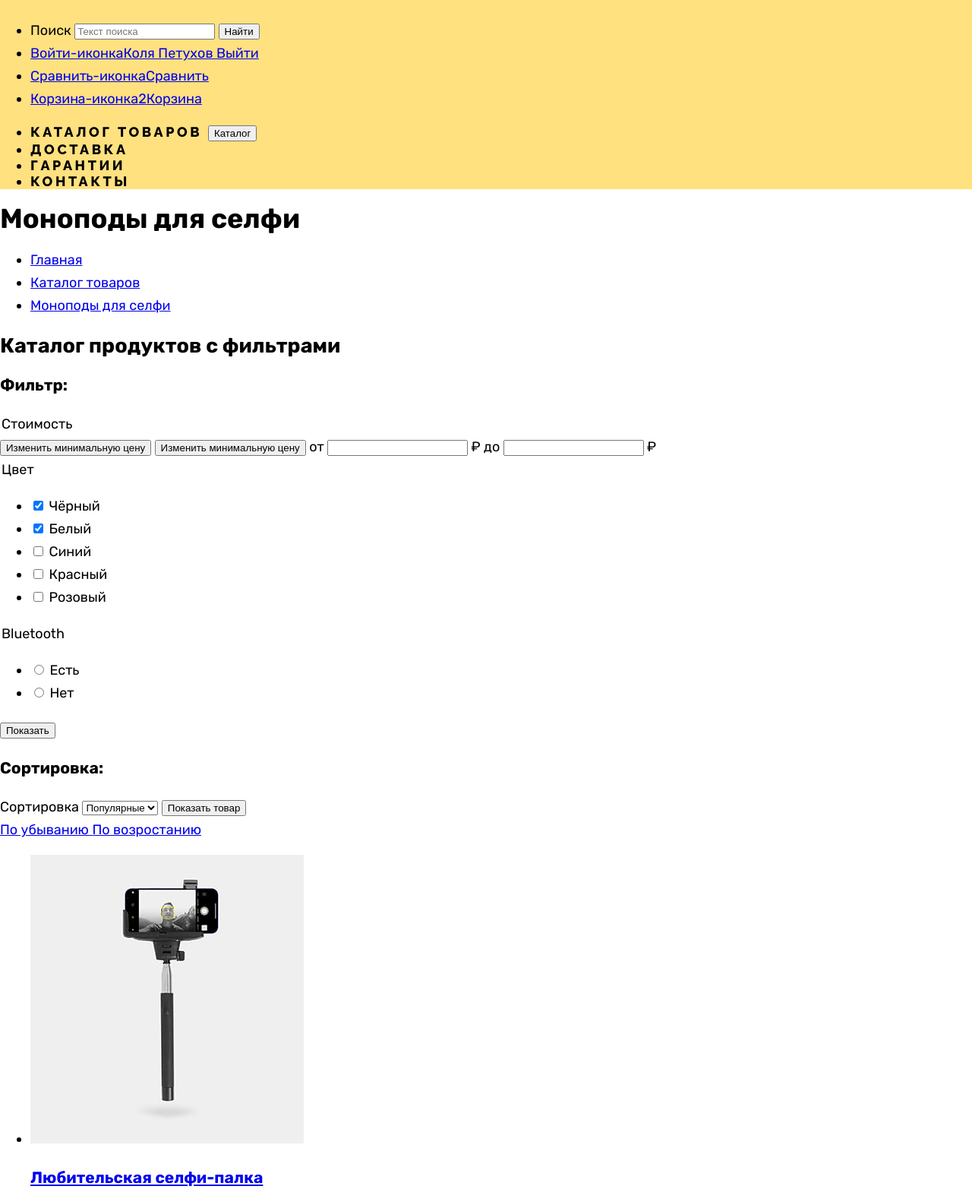
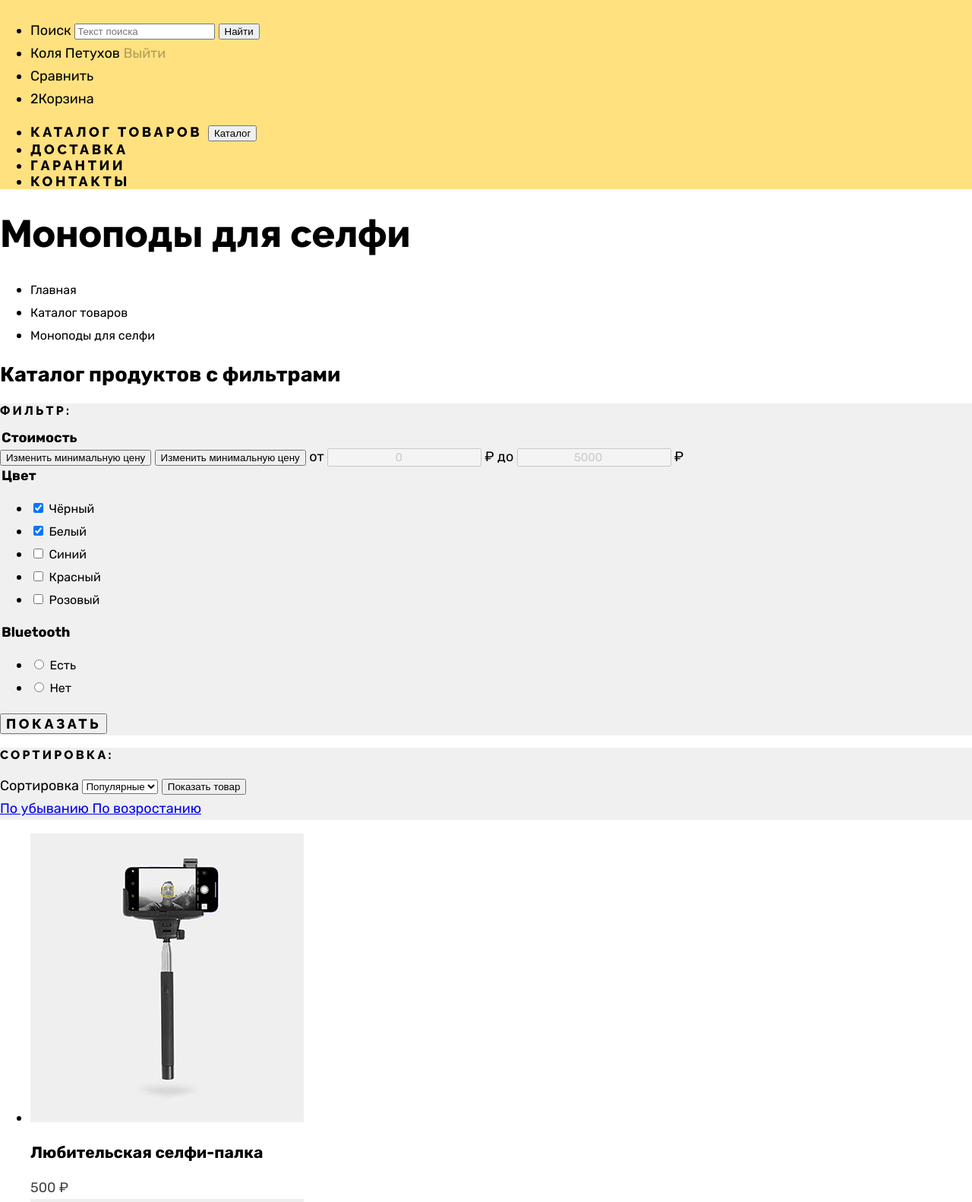
Before and after one commit to DzhelilovBA/device-learning, a plain HTML site: page device/catalog.html in a window 1280 px wide. Shown: the part 38-1620 px from the top of the page at 76% size. Drawn offline with Linux system fonts and the light colour scheme.

Commit message:
базовая стилизация каталога

```diff
--- a/device/catalog.html
+++ b/device/catalog.html
@@ -20,19 +20,19 @@
             </form>
           </li>
           <li class="navigation-user-item">
-            <a href="#" class="navigation-user-link">
-              <span class="visually-hidden">Войти-иконка</span>Коля Петухов
+            <a href="#" class="navigation-link">
+              <span class="enter-icon"></span>Коля Петухов
             </a>
             <a href="#" class="link-exit">Выйти</a>
           </li>
           <li class="navigation-user-item">
-            <a href="#" class="navigation-user-link">
-              <span class="visually-hidden">Сравнить-иконка</span>Сравнить
+            <a href="#" class="navigation-link">
+              <span class="compare-icon"></span>Сравнить
             </a>
           </li>
           <li class="navigation-user-item">
-            <a href="#" class="navigation-user-link">
-              <span class="visually-hidden">Корзина-иконка</span><span class="basket-counter">2</span>Корзина
+            <a href="#" class="navigation-link">
+              <span class="basket-counter">2</span><span class="basket-icon"></span>Корзина
             </a>
           </li>
         </ul>
@@ -73,7 +73,7 @@
       </header>
       <section class="catalog-products">
         <h2 class="visually-hidden">Каталог продуктов с фильтрами</h2>
-        <div class="filter-sorting-cantainer">
+        <div class="filter-cantainer">
           <form class="catalog-filter" action="https://echo.htmlacademy.ru/" method="get">
             <h3 class="filter-title">Фильтр:</h3>
             <fildset class="catalog-filter-group">
@@ -85,10 +85,10 @@
                 <span class="visually-hidden">Изменить минимальную цену</span>
               </button>
               <label class="catalog-filter-label">
-                от <input type="number" class="catalog-filter-input" name="min-price"> ₽
+                от <input type="number" class="catalog-filter-input" name="min-price" placeholder="0"> ₽
               </label>
               <label clas="catalog-filter-label">
-                до <input type="number" class="catalog-filter-input" name="max-price"> ₽
+                до <input type="number" class="catalog-filter-input" name="max-price" placeholder="5000"> ₽
               </label>
             </fildset>
             <fildset class="catalog-filter-group">
@@ -152,12 +152,17 @@
                 </li>
               </ul>
             </fildset>
-            <button class="button" type="submit">Показать</button>
+            <div class="button-container">
+              <div class="under-button-line"></div>
+              <button class="button button-information" type="submit">Показать</button>
+            </div>
           </form>
+        </div>
+        <div class="sorting-conteiner">
           <form class="sorting-type">
             <h3 class="sorting-title">Сортировка:</h3>
-            <label class="visually-hidden" for="sortiong">Сортировка</label>
-            <select class="select-control" id="sortiong" nae="sortiong">
+            <label class="visually-hidden" for="sorting">Сортировка</label>
+            <select class="select-control" id="sortiong" name="sorting">
               <option value="popular">Популярные</option>
               <option value="cheap">Дешевые</option>
               <option value="expensive">Дорогие</option>
@@ -172,28 +177,28 @@
           </a>
         </div>
        <ul class="product-list">
-        <li clss="product-card">
+        <li class="product-card">
           <a href="#" class="product-link">
             <img src="images/product-2.jpg" alt="Любительская селфи-палка" width="360" height="380">
             <h3 class="product-title">Любительская селфи-палка</h3>
           </a>
           <span class="product-pirce">500 ₽</span>
         </li>
-        <li clss="product-card">
+        <li class="product-card">
           <a href="#" class="product-link">
             <img src="images/product-2-1.jpg" width="360" height="380" alt="Профессиональная селфи-палка ">
             <h3 class="product-title">Профессиональная селфи-палка </h3>
           </a>
           <span class="product-pirce">1500 ₽</span>
         </li>
-        <li clss="product-card">
+        <li class="product-card">
           <a href="#" class="product-link">
             <img src="images/product-2-2.jpg" width="360" height="380" alt="Непотопляемая селфи-палка">
             <h3 class="product-title">Непотопляемая селфи-палка</h3>
           </a>
           <span class="product-pirce">2500 ₽</span>
         </li>
-        <li clss="product-card">
+        <li class="product-card">
           <a href="#" class="product-link">
             <img src="images/product-2-3.jpg" alt="Селфи-палка «Следуй за мной»">
             <h3 class="product-title">Селфи-палка «Следуй за мной»</h3>
@@ -201,11 +206,10 @@
           <span class="product-pirce">1500 ₽</span>
         </li>
        </ul>
+       <button type="button" class="button button-information button-show-more">Загрузить еще</button>
        <ul class="pagination-list">
         <li class="pagination-item pagination-prev">
-          <a href="#" class="pagination-link">
-            <span class="pagination-text">Назад</span>
-          </a>
+          <a href="#" class="pagination-text">Назад</a>
         </li>
         <li class="pagination-item">
           <a href="#" class="pagination-link">1</a>
@@ -223,9 +227,7 @@
           <a href="#" class="pagination-link">15</a>
         </li>
         <li class="pagination-item pagination-next">
-          <a href="#" class="pagination-link">
-            <span class="pagination-text">Вперед</span>
-          </a>
+          <a href="#" class="pagination-text">Вперед</a>
         </li>
        </ul>
 
--- a/device/styles/style.css
+++ b/device/styles/style.css
@@ -71,6 +71,16 @@
 .navigation-link {
   text-decoration: none;
   color: #000000;
+}
+
+.link-exit {
+  font-family: 'Rubik';
+  font-weight: 400;
+  font-size: 18px;
+  line-height: 30px;
+  opacity: 0.3;
+  color: #000000;
+  text-decoration: none;
 }
 
 /* main */
@@ -279,3 +289,133 @@
   text-decoration-line: underline;
   color: #ffffff;
 }
+
+/* catalog-header */
+.catalog-header-title {
+  font-family: 'Raleway';
+  font-weight: 800;
+  font-size: 50px;
+  line-height: 50px;
+}
+
+.breadcrumbs-link {
+  font-family: 'Rubik';
+  font-weight: 400;
+  font-size: 16px;
+  line-height: 19px;
+  color:#000000;
+  text-decoration: none;
+}
+
+/* filter */
+.filter-cantainer {
+  background: #F0F0F0;
+}
+
+.filter-title {
+  font-family: 'Raleway';
+  font-weight: 800;
+  font-size: 16px;
+  line-height: 19px;
+  letter-spacing: 0.2em;
+  text-transform: uppercase;
+  color: #000000;
+}
+
+.catalog-filter-title {
+  font-family: 'Rubik';
+  font-weight: 700;
+  font-size: 18px;
+  line-height: 20px;
+}
+
+.catalog-filter-input {
+  font-family: 'Rubik';
+  font-weight: 400;
+  font-size: 15px;
+  line-height: 18px;
+  text-align: center;
+  color: #000000;
+  opacity: 0.3;
+}
+
+.control-label {
+  font-family: 'Rubik';
+  font-weight: 400;
+  font-size: 16px;
+  line-height: 19px;
+}
+
+/* sorting */
+.sorting-conteiner {
+  background: #F0F0F0;
+}
+
+.sorting-title {
+  font-family: 'Raleway';
+  font-weight: 800;
+  font-size: 16px;
+  line-height: 19px;
+  letter-spacing: 0.2em;
+  text-transform: uppercase;
+  color: #000000;
+}
+
+/* product */
+.product-link {
+  font-family: 'Rubik';
+  font-weight: 700;
+  font-size: 18px;
+  line-height: 20px;
+  color: #000000;
+  text-decoration: none;
+}
+
+.product-pirce {
+  font-family: 'Rubik';
+  font-weight: 400;
+  font-size: 18px;
+  line-height: 21px;
+  text-align: right;
+  color:#444444;
+}
+
+.button-show-more {
+  font-family: 'Raleway';
+  font-size: 16px;
+  line-height: 19px;
+  text-align: center;
+  letter-spacing: 0.2em;
+  text-transform: uppercase;
+  color:#000000;
+  background: #ffffff;
+  border: 3px solid #E5E5E5;
+}
+
+/* breadcrumbs */
+.pagination-list {
+  background: #EBEBEB;
+}
+
+.pagination-link {
+  font-family: 'Rubik';
+  font-weight: 400;
+  font-size: 16px;
+  line-height: 20px;
+  text-align: center;
+  color: #444444;
+  opacity: 0.3;
+  text-decoration: none;
+}
+
+.pagination-text {
+  font-family: 'Raleway';
+  font-size: 18px;
+  line-height: 21px;
+  display: flex;
+  align-items: center;
+  letter-spacing: 0.2em;
+  text-decoration: none;
+  text-transform: uppercase;
+  color: #000000;
+}
```
